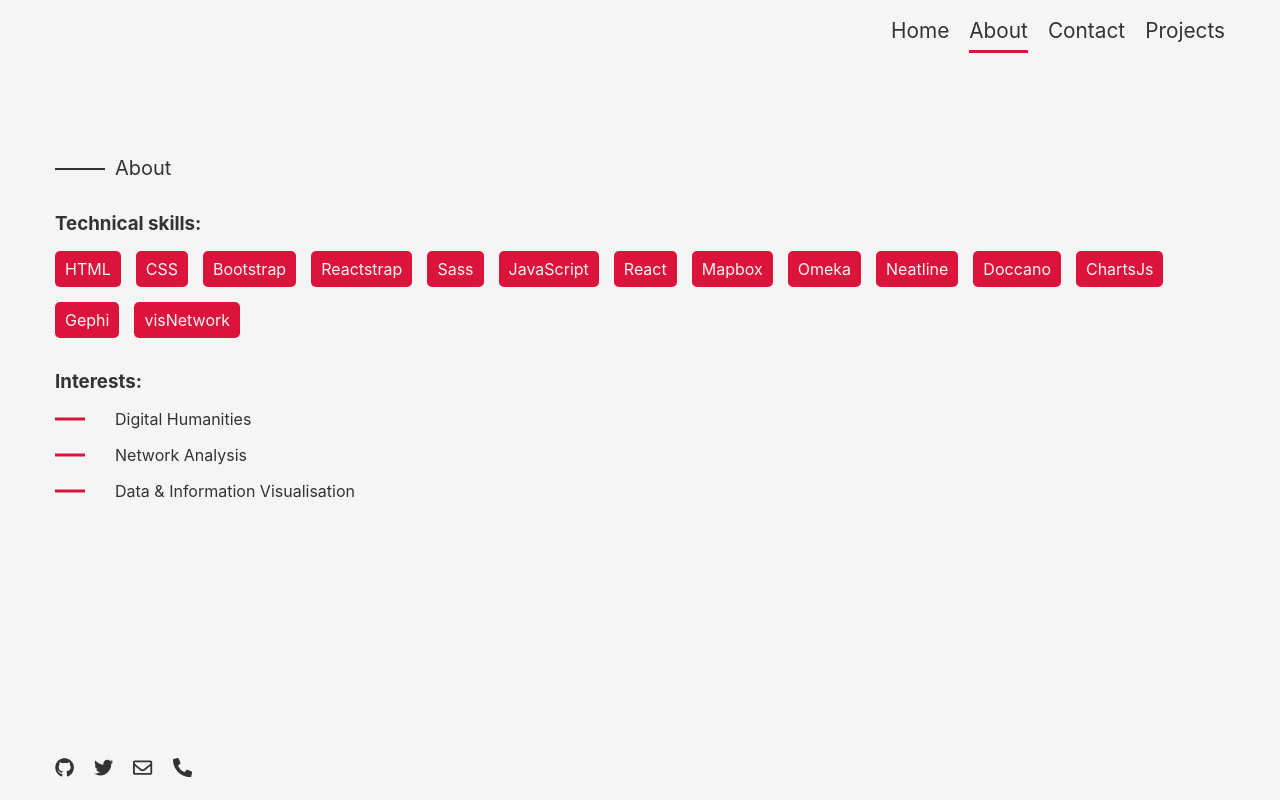
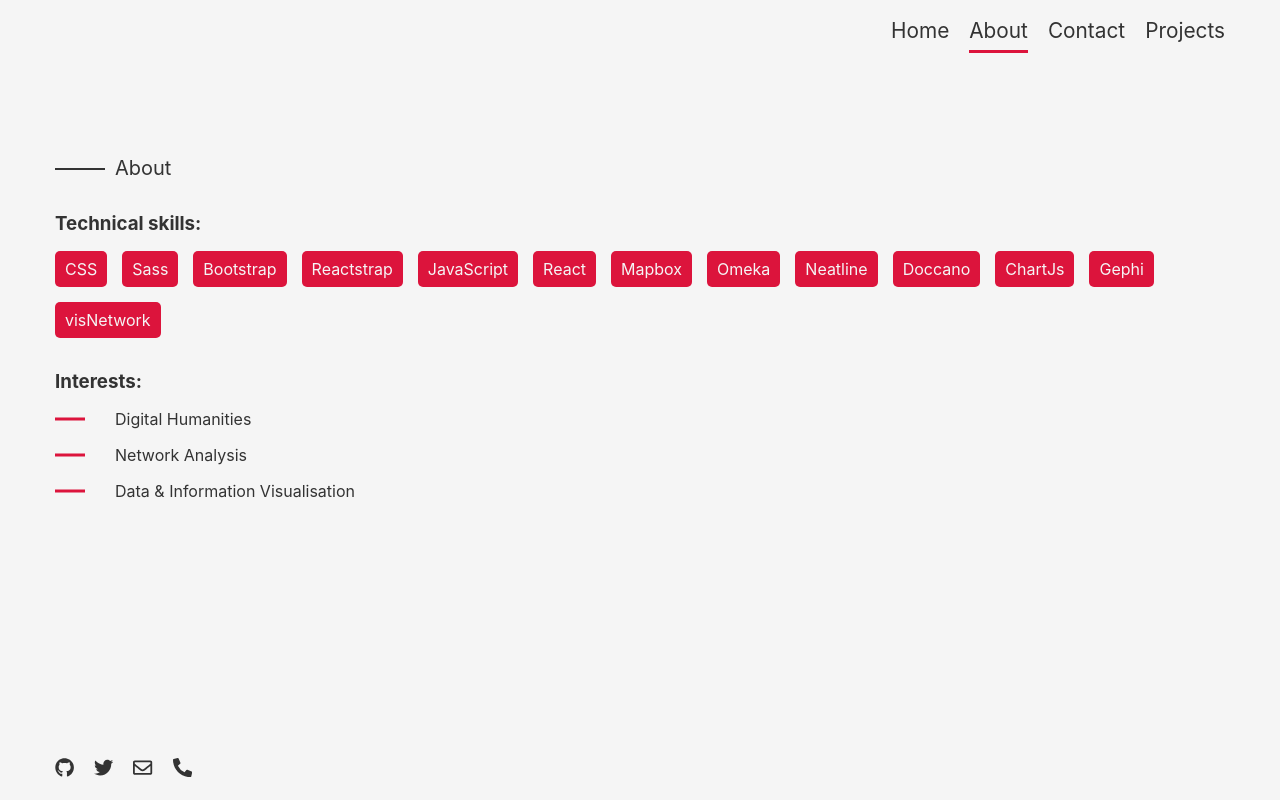
Before and after one commit to ratigumashvili/ola-portfolio, a React (Create React App) app: page /about in a window 1280 px wide. Built offline with nearby package versions, Linux system fonts and the light colour scheme.

Commit message:
small fix

```diff
--- a/src/data.js
+++ b/src/data.js
@@ -6,18 +6,17 @@ export const navBar = [
 ];
 
 export const technicalSkills = [
-  "HTML",
   "CSS",
+  "Sass",
   "Bootstrap",
   "Reactstrap",
-  "Sass",
   "JavaScript",
   "React",
   "Mapbox",
   "Omeka",
   "Neatline",
   "Doccano",
-  "ChartsJs",
+  "ChartJs",
   "Gephi",
   "visNetwork",
 ];
```
